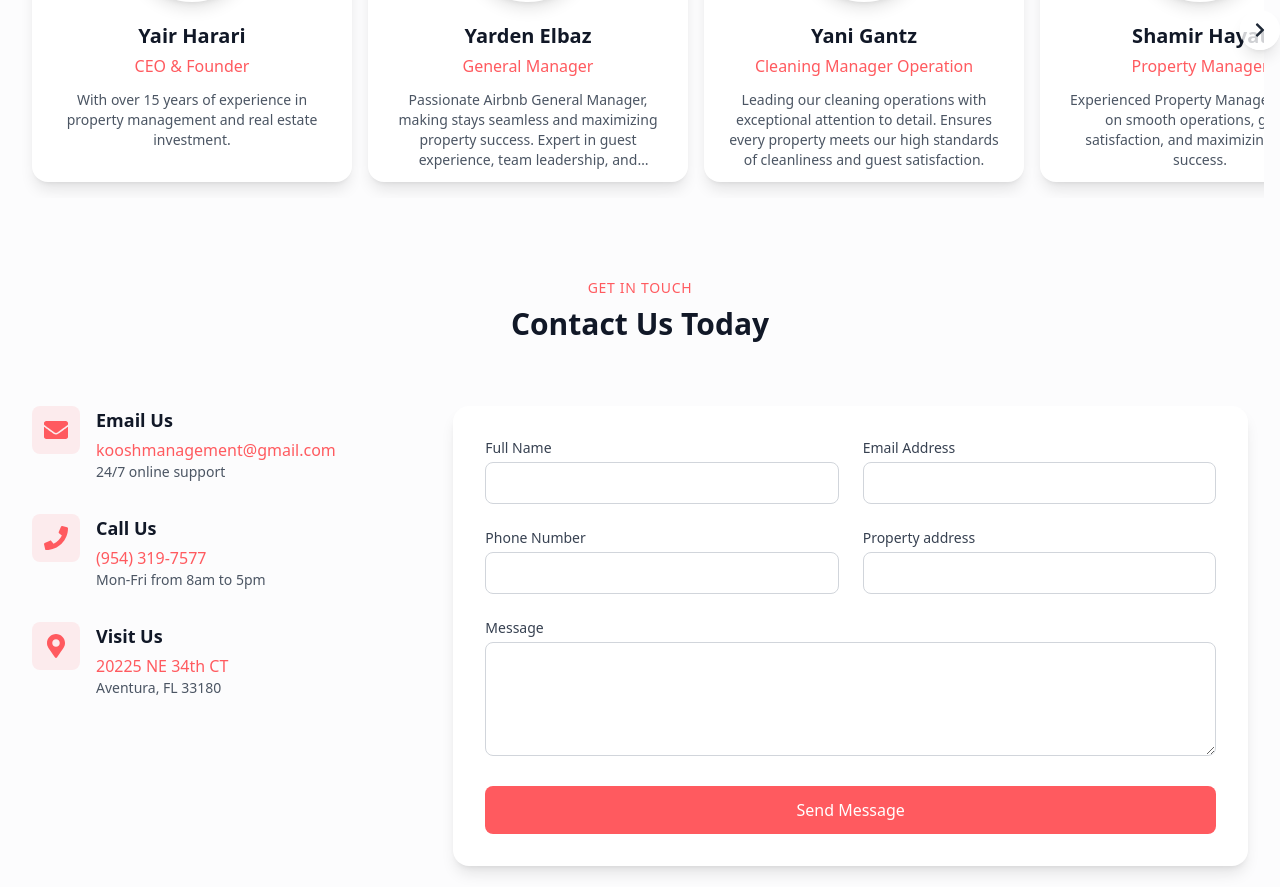
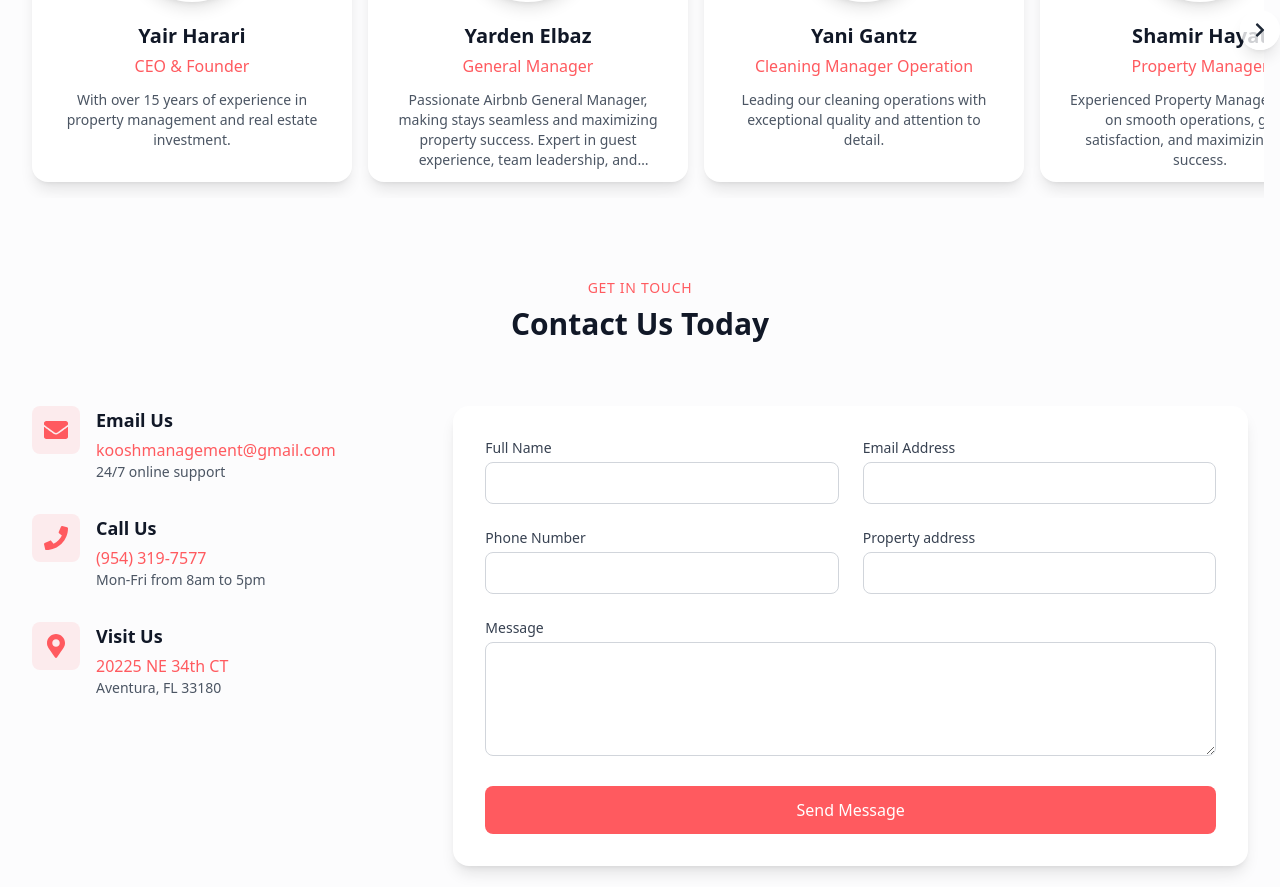
Before and after one commit to IdanHarari11/Koosh-managment, a Next.js app: page / in a window 1280 px wide. Shown: the part 5518-6405 px from the top of the page. Built offline with nearby package versions, Linux system fonts and the light colour scheme.

Commit message:
Update Yani Gantz's team bio for conciseness

```diff
--- a/src/components/OurTeamSection.jsx
+++ b/src/components/OurTeamSection.jsx
@@ -33,7 +33,7 @@ const teamMembers = [
     name: 'Yani Gantz',
     role: 'Cleaning Manager Operation',
     image: '/images/team/Yani.jpeg',
-    bio: 'Leading our cleaning operations with exceptional attention to detail. Ensures every property meets our high standards of cleanliness and guest satisfaction.',
+    bio: 'Leading our cleaning operations with exceptional quality and attention to detail.',
     social: {
       linkedin: 'https://linkedin.com',
       twitter: 'https://twitter.com',
```
